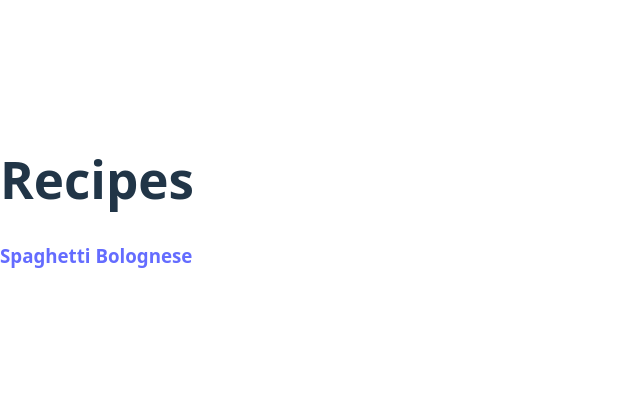
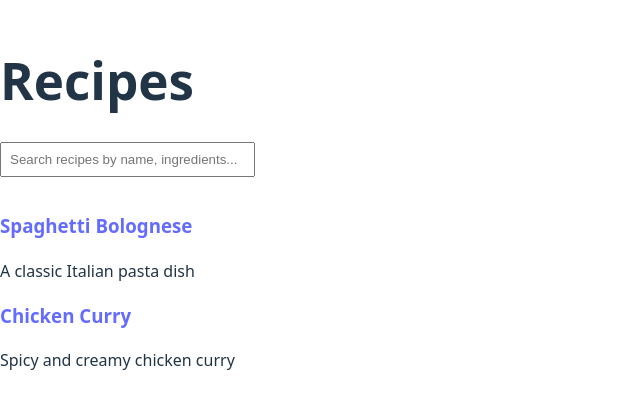
Before and after one commit to Yazouzou/alx-fe-reactjs, a React (Vite) app in the folder recipe-sharing-app/: page / in a window 1280 px wide. Shown: the part 197-606 px from the top of the page, without its empty margins (0-640 px from the left). Built offline with nearby package versions, Linux system fonts and the light colour scheme.

Commit message:
Implementing Advanced Search and Filtering Capabilities

```diff
--- a/recipe-sharing-app/src/components/RecipeList.jsx
+++ b/recipe-sharing-app/src/components/RecipeList.jsx
@@ -1,17 +1,26 @@
+import React from 'react';
 import { Link } from 'react-router-dom';
 import { useRecipeStore } from './recipeStore';
+import SearchBar from './SearchBar';
 
 const RecipeList = () => {
-  const recipes = useRecipeStore((state) => state.recipes);
+  const filteredRecipes = useRecipeStore((state) => state.filteredRecipes());
 
   return (
     <div>
       <h1>Recipes</h1>
-      {recipes.map((recipe) => (
-        <div key={recipe.id}>
+
+      {/* Search input */}
+      <SearchBar />
+
+      {filteredRecipes.length === 0 && <p>No recipes found.</p>}
+
+      {filteredRecipes.map((recipe) => (
+        <div key={recipe.id} style={{ marginBottom: '12px' }}>
           <Link to={`/recipes/${recipe.id}`}>
             <h3>{recipe.title}</h3>
           </Link>
+          <p>{recipe.description}</p>
         </div>
       ))}
     </div>
--- /dev/null
+++ b/recipe-sharing-app/src/components/SearchBar.jsx
@@ -0,0 +1,17 @@
+import React from 'react';
+import { useRecipeStore } from './recipeStore';
+
+const SearchBar = () => {
+  const setSearchTerm = useRecipeStore((state) => state.setSearchTerm);
+
+  return (
+    <input
+      type="text"
+      placeholder="Search recipes by name, ingredients..."
+      onChange={(e) => setSearchTerm(e.target.value)}
+      style={{ padding: '8px', width: '100%', marginBottom: '16px' }}
+    />
+  );
+};
+
+export default SearchBar;
--- a/recipe-sharing-app/src/components/recipeStore.js
+++ b/recipe-sharing-app/src/components/recipeStore.js
@@ -1,13 +1,28 @@
 import { create } from 'zustand';
 
-export const useRecipeStore = create((set) => ({
+export const useRecipeStore = create((set, get) => ({
   recipes: [
     {
       id: '1',
       title: 'Spaghetti Bolognese',
       description: 'A classic Italian pasta dish',
+      ingredients: ['spaghetti', 'beef', 'tomato'],
+      prepTime: 30,
+    },
+    {
+      id: '2',
+      title: 'Chicken Curry',
+      description: 'Spicy and creamy chicken curry',
+      ingredients: ['chicken', 'curry powder', 'coconut milk'],
+      prepTime: 45,
     },
   ],
+
+  searchTerm: '',
+
+  setSearchTerm: (term) => {
+    set({ searchTerm: term });
+  },
 
   addRecipe: (newRecipe) =>
     set((state) => ({
@@ -16,13 +31,26 @@ export const useRecipeStore = create((set) => ({
 
   updateRecipe: (updatedRecipe) =>
     set((state) => ({
-      recipes: state.recipes.map((recipe) =>
-        recipe.id === updatedRecipe.id ? updatedRecipe : recipe
+      recipes: state.recipes.map((r) =>
+        r.id === updatedRecipe.id ? updatedRecipe : r
       ),
     })),
 
   deleteRecipe: (id) =>
     set((state) => ({
-      recipes: state.recipes.filter((recipe) => recipe.id !== id),
+      recipes: state.recipes.filter((r) => r.id !== id),
     })),
+
+  // Computed filtered recipes
+  filteredRecipes: () => {
+    const { recipes, searchTerm } = get();
+    if (!searchTerm) return recipes;
+    const lowerTerm = searchTerm.toLowerCase();
+    return recipes.filter(
+      (r) =>
+        r.title.toLowerCase().includes(lowerTerm) ||
+        r.description.toLowerCase().includes(lowerTerm) ||
+        r.ingredients.some((ing) => ing.toLowerCase().includes(lowerTerm))
+    );
+  },
 }));
```
